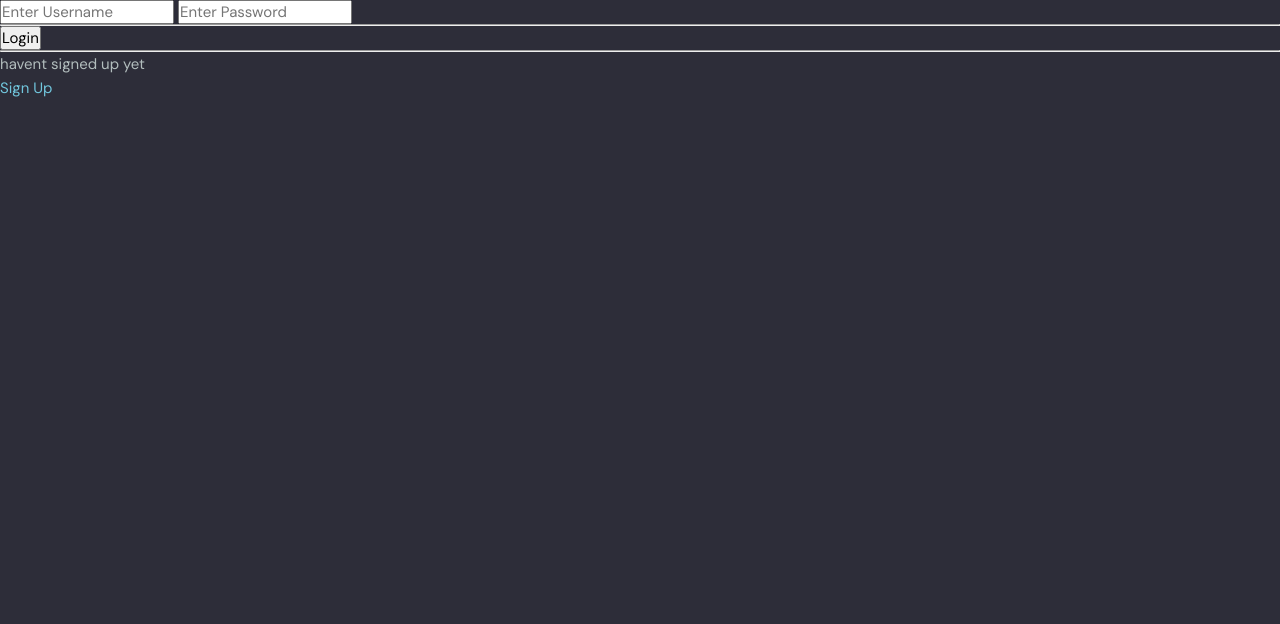
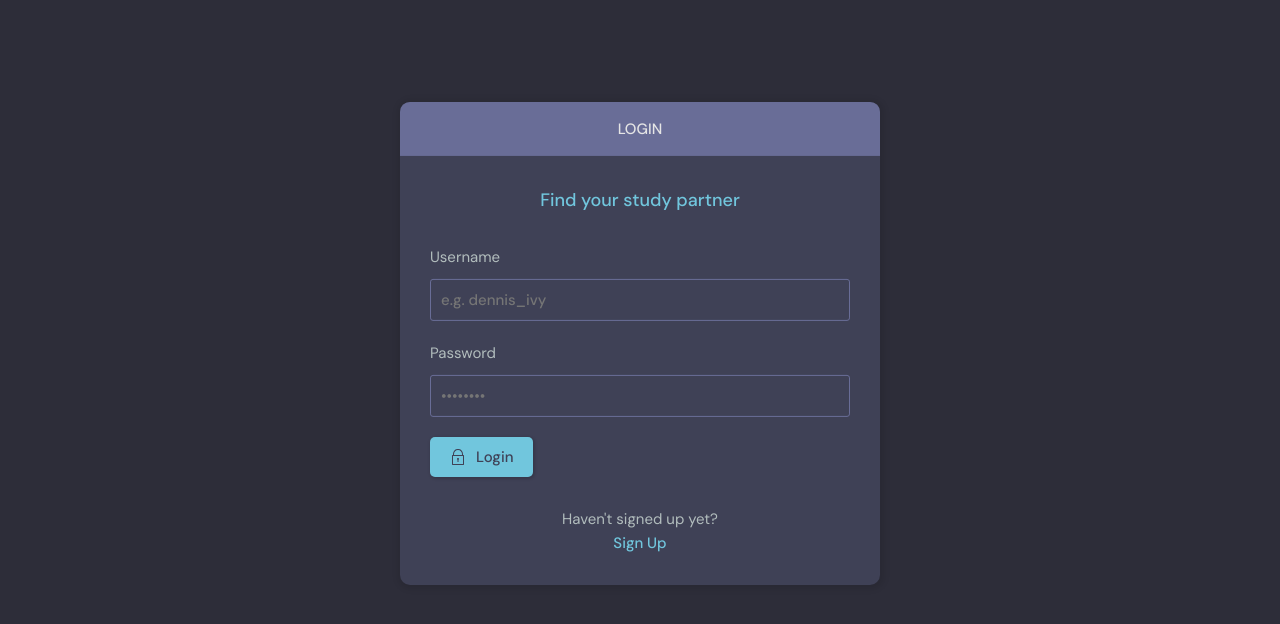
Before and after one commit to HazemHamdy7/study_buddy, a Django app: page /login/ in a window 1280 px wide. Shown: the part 76-700 px from the top of the page. Run offline with Django 4.2, Linux system fonts and the light colour scheme.

Commit message:
login and register section

```diff
--- a/base/templates/base/login_register.html
+++ b/base/templates/base/login_register.html
@@ -1,41 +1,102 @@
-<!DOCTYPE html>
-<html lang="en">
-  <head>
-    <meta charset="UTF-8" />
-    <meta name="viewport" content="width=device-width, initial-scale=1.0" />
-    <title>Document</title>
-  </head>
+{% extends 'main.html' %} {% block content %}
 
-  <body>
-    {% extends 'main.html' %} {% block content %} {% if page == 'login' %}
+<main class="auth layout">
 
-    <div>
-      <form method="POST" action="">
-        {% csrf_token %}
-        <label for="Username"></label>
-        <input type="username" name="username" placeholder="Enter Username" />
+  {% if page == 'login' %}
+  <div class="container">
+    <div class="layout__box">
+      <div class="layout__boxHeader">
+        <div class="layout__boxTitle">
+          <h3>Login</h3>
+        </div>
+      </div>
+      <div class="layout__body">
+        <h2 class="auth__tagline">Find your study partner</h2>
 
-        <label for="Password"></label>
-        <input type="password" name="password" placeholder="Enter Password" />
-        <hr />
-        <input type="submit" value="Login" />
-      </form>
-      <hr />
+        <form class="form" action="" method="POST">
+          {% csrf_token %}
+          <div class="form__group form__group">
+            <label for="room_name">Username</label>
+            <input id="username" name="username" type="text" placeholder="e.g. dennis_ivy" />
+          </div>
+          <div class="form__group">
+            <label for="password">Password</label>
+            <input id="password" name="password" type="password"
+              placeholder="&bull;&bull;&bull;&bull;&bull;&bull;&bull;&bull;" />
+          </div>
 
-      <p>havent signed up yet</p>
-      <a href="{% url 'register' %}"> Sign Up</a>
+          <button class="btn btn--main" type="submit">
+            <svg version="1.1" xmlns="http://www.w3.org/2000/svg" width="32" height="32" viewBox="0 0 32 32">
+              <title>lock</title>
+              <path
+                d="M27 12h-1v-2c0-5.514-4.486-10-10-10s-10 4.486-10 10v2h-1c-0.553 0-1 0.447-1 1v18c0 0.553 0.447 1 1 1h22c0.553 0 1-0.447 1-1v-18c0-0.553-0.447-1-1-1zM8 10c0-4.411 3.589-8 8-8s8 3.589 8 8v2h-16v-2zM26 30h-20v-16h20v16z">
+              </path>
+              <path
+                d="M15 21.694v4.306h2v-4.306c0.587-0.348 1-0.961 1-1.694 0-1.105-0.895-2-2-2s-2 0.895-2 2c0 0.732 0.413 1.345 1 1.694z">
+              </path>
+            </svg>
+
+            Login
+          </button>
+        </form>
+
+        <div class="auth__action">
+          <p>Haven't signed up yet?</p>
+          <a href="{% url 'register' %}" class="btn btn--link">Sign Up</a>
+        </div>
+      </div>
     </div>
-    {% else %}
+  </div>
+  {% else %}
+  <div class="container">
+    <div class="layout__box">
+      <div class="layout__boxHeader">
+        <div class="layout__boxTitle">
+          <h3>Register</h3>
+        </div>
+      </div>
+      <div class="layout__body">
+        <h2 class="auth__tagline">Find your study partner</h2>
 
-    <div>
-      <form method="POST" action="">
-        {% csrf_token %} {{form.as_p}}
+        <form class="form" action="" method="POST">
+          {% csrf_token %}
 
-        <input type="submit" value="Register" />
-      </form>
-      <p>Already signed up yet</p>
-      <a href="{% url 'login' %}"> Login</a>
+          {% for field in form %}
+
+          <div class="form__group form__group">
+            <label for="room_name">{{field.label}}</label>
+            {{field}}
+          </div>
+          {% endfor %}
+
+          <!-- <div class="form__group">
+            <label for="password">Password</label>
+            <input id="password" name="password" type="password"
+              placeholder="&bull;&bull;&bull;&bull;&bull;&bull;&bull;&bull;" />
+          </div> -->
+
+          <button class="btn btn--main" type="submit">
+            <svg version="1.1" xmlns="http://www.w3.org/2000/svg" width="32" height="32" viewBox="0 0 32 32">
+              <title>lock</title>
+              <path
+                d="M27 12h-1v-2c0-5.514-4.486-10-10-10s-10 4.486-10 10v2h-1c-0.553 0-1 0.447-1 1v18c0 0.553 0.447 1 1 1h22c0.553 0 1-0.447 1-1v-18c0-0.553-0.447-1-1-1zM8 10c0-4.411 3.589-8 8-8s8 3.589 8 8v2h-16v-2zM26 30h-20v-16h20v16z">
+              </path>
+              <path
+                d="M15 21.694v4.306h2v-4.306c0.587-0.348 1-0.961 1-1.694 0-1.105-0.895-2-2-2s-2 0.895-2 2c0 0.732 0.413 1.345 1 1.694z">
+              </path>
+            </svg>
+
+            Register
+          </button>
+        </form>
+
+        <div class="auth__action">
+          <p>Already signed up yet?</p>
+          <a href="{% url 'login' %}" class="btn btn--link">Sign Up</a>
+        </div>
+      </div>
     </div>
-    {% endif %} {% endblock content %}
-  </body>
-</html>
+  </div>
+  {% endif %}
+</main>
+{% endblock content %}
```
Also changed, not shown: base/templates/base/feed_component.html (+10 -19 lines), base/templates/base/login_register_old.html (added, +41 -0 lines), db.sqlite3.
